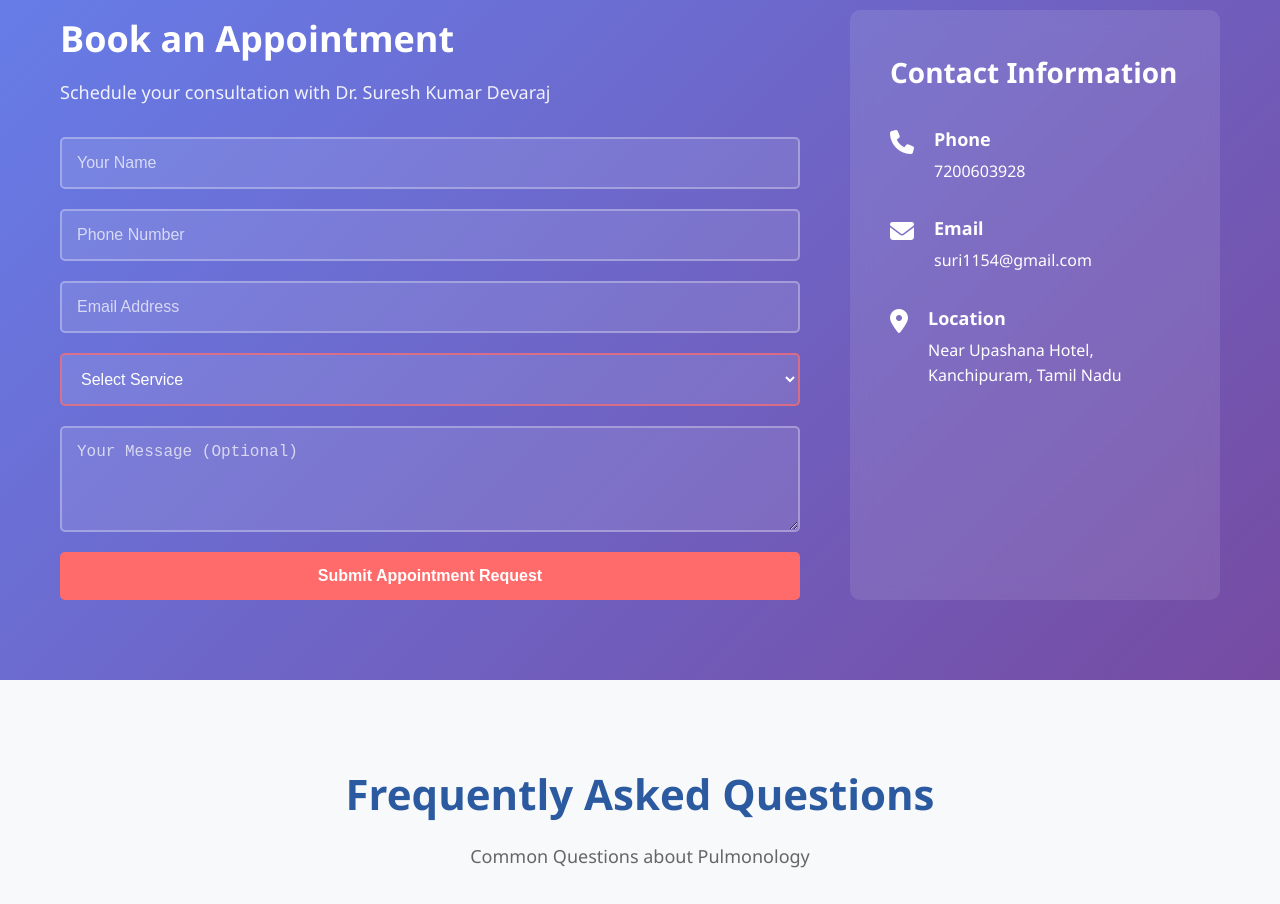
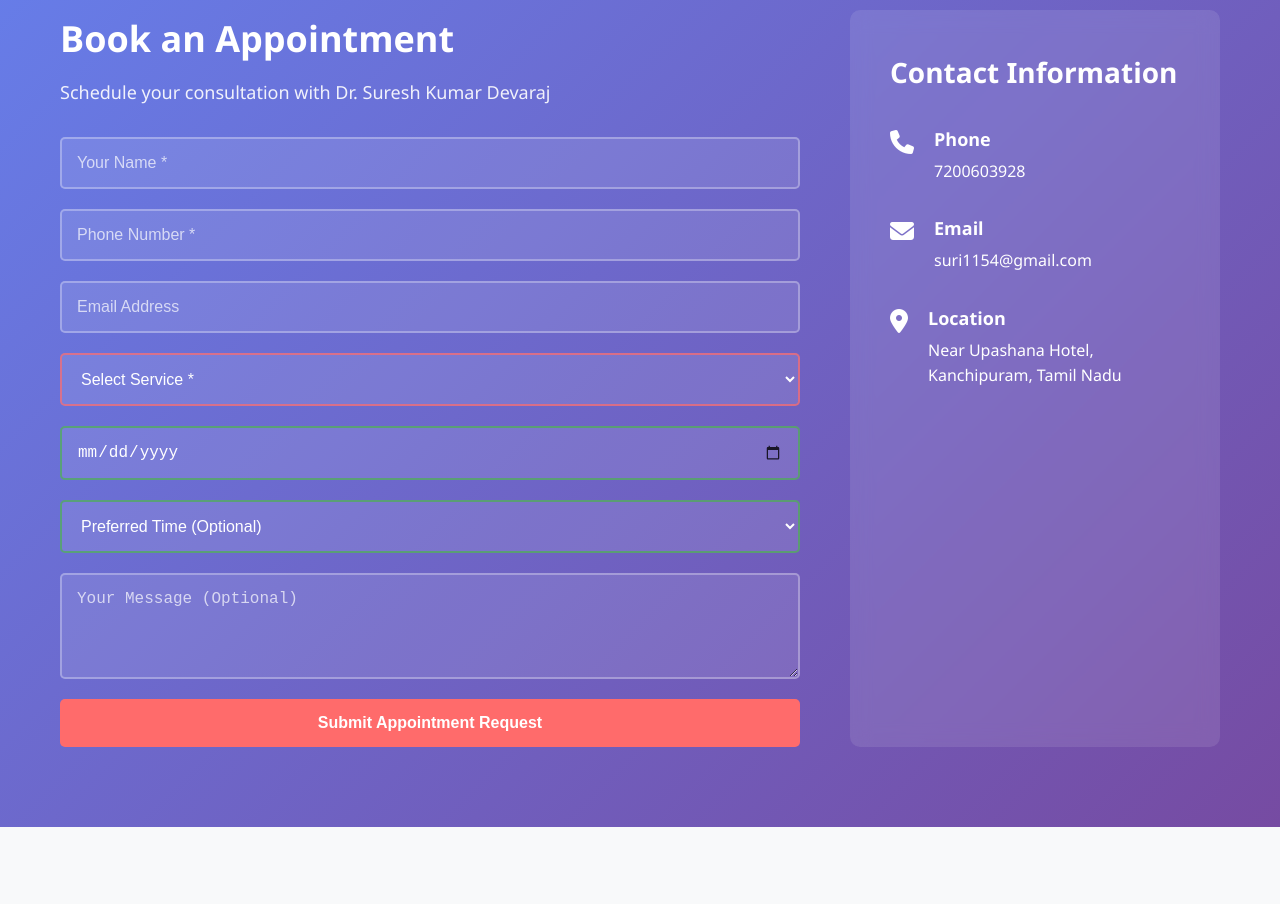
Before and after one commit to umar-indstack/dr-suresh-pulmonologist-website, a plain HTML site: page index.html in a window 1280 px wide. Shown: the part 7200-8104 px from the top of the page. Drawn offline with Linux system fonts and the light colour scheme.

Commit message:
Update index.html

```diff
--- a/index.html
+++ b/index.html
@@ -334,17 +334,20 @@
                     <p>Schedule your consultation with Dr. Suresh Kumar Devaraj</p>
                     <form class="appointment-form" id="appointmentForm">
                         <div class="form-group">
-                            <input type="text" name="name" placeholder="Your Name" required>
+                            <input type="text" name="name" id="appointmentName" placeholder="Your Name *" required minlength="2">
+                            <span class="error-message" id="nameError"></span>
                         </div>
                         <div class="form-group">
-                            <input type="tel" name="phone" placeholder="Phone Number" required>
+                            <input type="tel" name="phone" id="appointmentPhone" placeholder="Phone Number *" required pattern="[0-9]{10}" minlength="10" maxlength="10">
+                            <span class="error-message" id="phoneError"></span>
                         </div>
                         <div class="form-group">
-                            <input type="email" name="email" placeholder="Email Address">
+                            <input type="email" name="email" id="appointmentEmail" placeholder="Email Address">
+                            <span class="error-message" id="emailError"></span>
                         </div>
                         <div class="form-group">
-                            <select name="service" required>
-                                <option value="">Select Service</option>
+                            <select name="service" id="appointmentService" required>
+                                <option value="">Select Service *</option>
                                 <option value="asthma">Asthma</option>
                                 <option value="tuberculosis">Tuberculosis</option>
                                 <option value="sleep-disorders">Sleep Disorders</option>
@@ -352,11 +355,31 @@
                                 <option value="breathlessness">Breathlessness</option>
                                 <option value="general">General Consultation</option>
                             </select>
+                            <span class="error-message" id="serviceError"></span>
                         </div>
                         <div class="form-group">
-                            <textarea name="message" placeholder="Your Message (Optional)" rows="4"></textarea>
+                            <input type="date" name="preferredDate" id="appointmentDate" min="">
+                            <span class="error-message" id="dateError"></span>
                         </div>
-                        <button type="submit" class="btn btn-primary">Submit Appointment Request</button>
+                        <div class="form-group">
+                            <select name="preferredTime" id="appointmentTime">
+                                <option value="">Preferred Time (Optional)</option>
+                                <option value="6:00 PM">6:00 PM</option>
+                                <option value="6:30 PM">6:30 PM</option>
+                                <option value="7:00 PM">7:00 PM</option>
+                                <option value="7:30 PM">7:30 PM</option>
+                                <option value="8:00 PM">8:00 PM</option>
+                                <option value="8:30 PM">8:30 PM</option>
+                            </select>
+                        </div>
+                        <div class="form-group">
+                            <textarea name="message" id="appointmentMessage" placeholder="Your Message (Optional)" rows="4"></textarea>
+                        </div>
+                        <div id="formMessage" class="form-message"></div>
+                        <button type="submit" class="btn btn-primary" id="submitBtn">
+                            <span class="btn-text">Submit Appointment Request</span>
+                            <span class="btn-loader" style="display: none;"><i class="fas fa-spinner fa-spin"></i> Sending...</span>
+                        </button>
                     </form>
                 </div>
                 <div class="contact-info">
```
